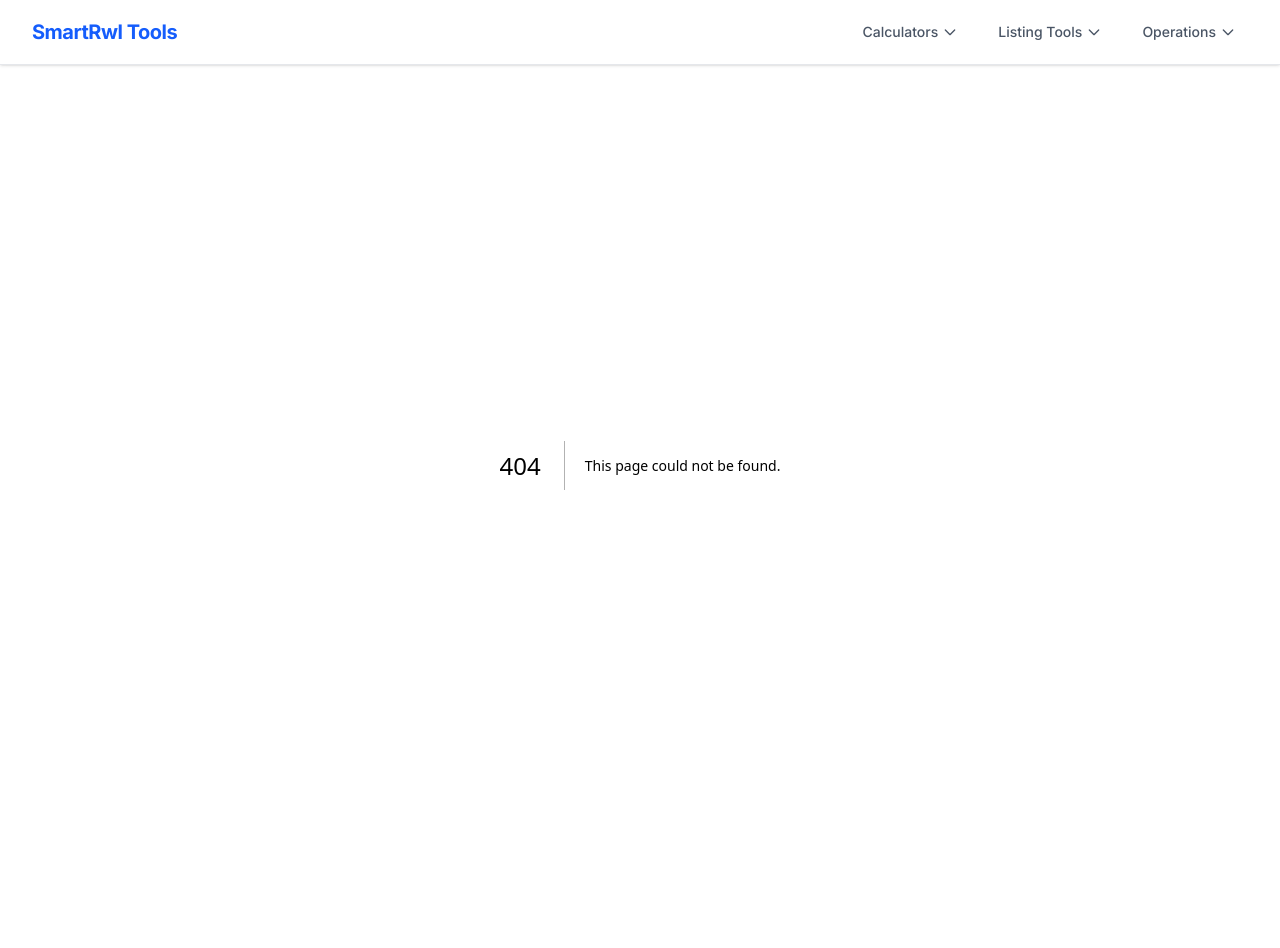
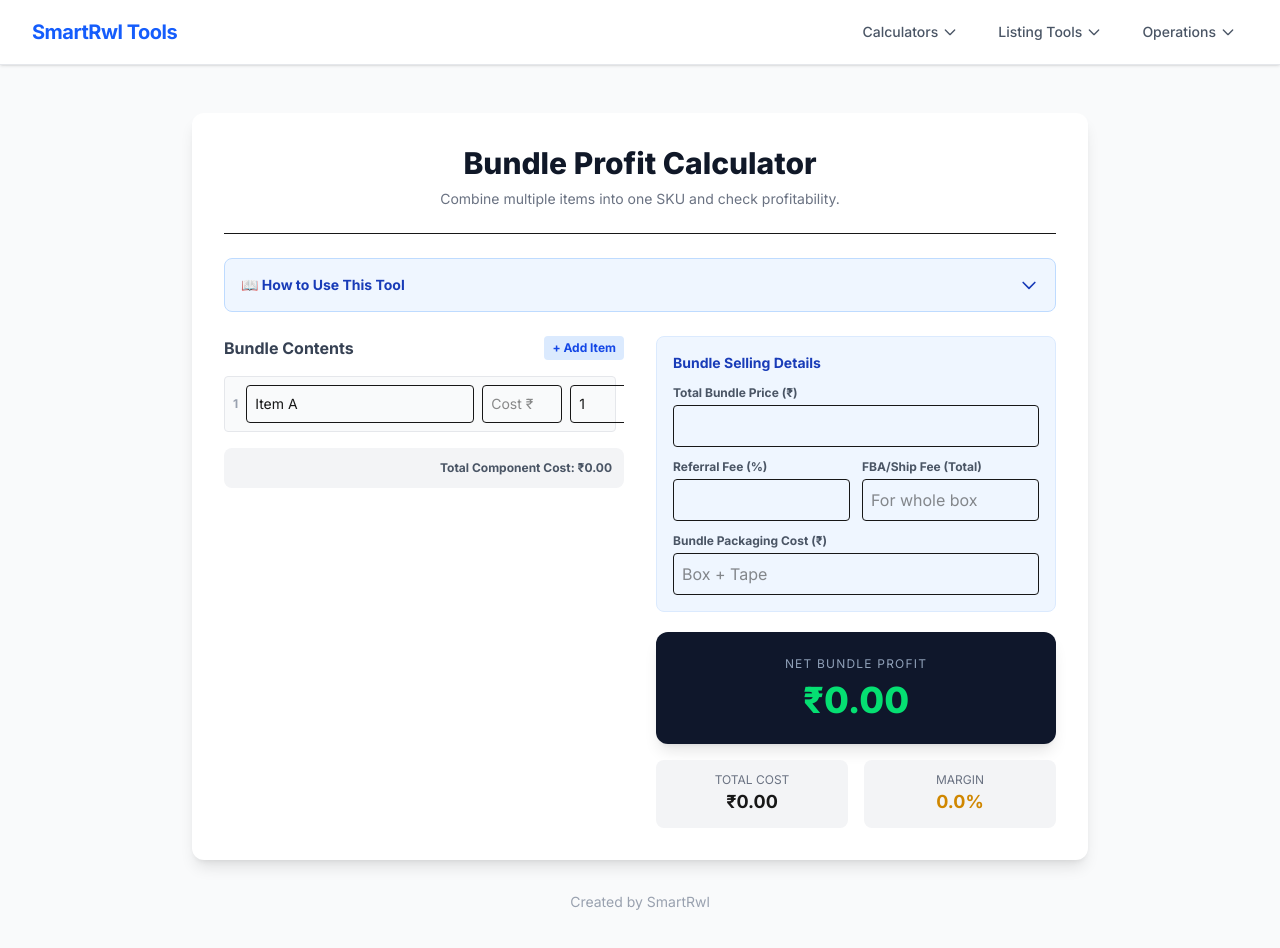
Before and after one commit to Smart-rwl/amazon-image-tool, a Next.js app: page /bundle-calculator in a window 1280 px wide. Before the commit this address had no page. Shown: the top 948 px of the page. Before the commit the page ends 865 px from the top, so only its background shows below. Built offline with nearby package versions, Linux system fonts and the light colour scheme.

Commit message:
Add Bundle Profit Calculator

```diff
--- /dev/null
+++ b/app/bundle-calculator/page.tsx
@@ -0,0 +1,207 @@
+'use client';
+
+import React, { useState, useEffect } from 'react';
+
+type Component = {
+  id: number;
+  name: string;
+  cost: number | '';
+  qty: number | '';
+};
+
+export default function BundleCalculator() {
+  // Bundle Details
+  const [bundlePrice, setBundlePrice] = useState<number | ''>('');
+  const [referralFee, setReferralFee] = useState<number | ''>(''); // %
+  const [fbaFee, setFbaFee] = useState<number | ''>(''); // Fixed fee for the WHOLE bundle
+  const [bundlePackaging, setBundlePackaging] = useState<number | ''>(''); // Box to hold them together
+
+  // Components List
+  const [components, setComponents] = useState<Component[]>([
+    { id: 1, name: 'Item A', cost: '', qty: 1 }
+  ]);
+
+  // Outputs
+  const [totalCost, setTotalCost] = useState<number>(0);
+  const [netProfit, setNetProfit] = useState<number>(0);
+  const [margin, setMargin] = useState<number>(0);
+  const [showGuide, setShowGuide] = useState(false);
+
+  // Add/Remove Components
+  const addComponent = () => {
+    setComponents([...components, { id: Date.now(), name: `Item ${components.length + 1}`, cost: '', qty: 1 }]);
+  };
+
+  const removeComponent = (id: number) => {
+    if (components.length > 1) {
+      setComponents(components.filter(c => c.id !== id));
+    }
+  };
+
+  const updateComponent = (id: number, field: keyof Component, value: any) => {
+    setComponents(components.map(c => c.id === id ? { ...c, [field]: value } : c));
+  };
+
+  useEffect(() => {
+    const price = Number(bundlePrice) || 0;
+    const refPct = Number(referralFee) || 0;
+    const fba = Number(fbaFee) || 0;
+    const pack = Number(bundlePackaging) || 0;
+
+    // 1. Calculate Total Component Cost
+    let componentsCost = 0;
+    components.forEach(c => {
+      const cCost = Number(c.cost) || 0;
+      const cQty = Number(c.qty) || 0;
+      componentsCost += (cCost * cQty);
+    });
+
+    // 2. Calculate Fees
+    const referralAmount = price * (refPct / 100);
+
+    // 3. Total Costs
+    const totalExpenses = componentsCost + referralAmount + fba + pack;
+
+    // 4. Profit
+    const profit = price - totalExpenses;
+    const profitMargin = price > 0 ? (profit / price) * 100 : 0;
+
+    setTotalCost(totalExpenses);
+    setNetProfit(profit);
+    setMargin(profitMargin);
+
+  }, [bundlePrice, referralFee, fbaFee, bundlePackaging, components]);
+
+  return (
+    <div className="min-h-screen bg-gray-50 flex flex-col items-center py-12 px-4 font-sans">
+      <div className="max-w-4xl w-full bg-white p-8 rounded-xl shadow-lg space-y-6">
+
+        {/* Header */}
+        <div className="text-center border-b pb-6">
+          <h1 className="text-3xl font-extrabold text-gray-900">
+            Bundle Profit Calculator
+          </h1>
+          <p className="mt-2 text-sm text-gray-500">
+            Combine multiple items into one SKU and check profitability.
+          </p>
+        </div>
+
+        {/* --- HOW TO USE SECTION --- */}
+        <div className="bg-blue-50 border border-blue-200 rounded-lg overflow-hidden">
+          <button
+            onClick={() => setShowGuide(!showGuide)}
+            className="w-full flex justify-between items-center p-4 text-blue-800 font-bold text-sm hover:bg-blue-100 transition-colors"
+          >
+            <span>📖 How to Use This Tool</span>
+            <svg className={`w-5 h-5 transition-transform ${showGuide ? 'rotate-180' : ''}`} fill="none" stroke="currentColor" viewBox="0 0 24 24"><path strokeLinecap="round" strokeLinejoin="round" strokeWidth="2" d="M19 9l-7 7-7-7"></path></svg>
+          </button>
+
+          {showGuide && (
+            <div className="p-4 border-t border-blue-200 text-sm text-blue-900 space-y-2 bg-blue-50/50">
+              <p><strong>1. Add Components:</strong> List every item going into the bundle (e.g., 1 Shampoo, 1 Conditioner).</p>
+              <p><strong>2. Enter Bundle Price:</strong> The final price you will sell the whole set for.</p>
+              <p><strong>3. Enter Fees:</strong> Remember, FBA fees are based on the <strong>total size/weight</strong> of the bundle, not individual items.</p>
+              <p><strong>Why Bundle?</strong> You save on FBA fees because you only pay for 1 shipment/pick-and-pack instead of 2!</p>
+            </div>
+          )}
+        </div>
+
+        <div className="grid grid-cols-1 md:grid-cols-2 gap-8">
+
+          {/* LEFT: COMPONENTS */}
+          <div className="space-y-4">
+            <div className="flex justify-between items-center">
+              <h3 className="font-bold text-gray-700">Bundle Contents</h3>
+              <button onClick={addComponent} className="text-xs bg-blue-100 text-blue-700 px-2 py-1 rounded font-bold hover:bg-blue-200">+ Add Item</button>
+            </div>
+
+            <div className="space-y-3 max-h-80 overflow-y-auto pr-2">
+              {components.map((comp, index) => (
+                <div key={comp.id} className="flex gap-2 items-center bg-gray-50 p-2 rounded border border-gray-200">
+                  <div className="w-8 text-center font-bold text-gray-400 text-xs">{index + 1}</div>
+                  <input
+                    type="text"
+                    placeholder="Item Name"
+                    className="flex-1 p-2 text-sm border rounded"
+                    value={comp.name}
+                    onChange={(e) => updateComponent(comp.id, 'name', e.target.value)}
+                  />
+                  <input
+                    type="number"
+                    placeholder="Cost ₹"
+                    className="w-20 p-2 text-sm border rounded"
+                    value={comp.cost}
+                    onChange={(e) => updateComponent(comp.id, 'cost', Number(e.target.value))}
+                  />
+                  <input
+                    type="number"
+                    placeholder="Qty"
+                    className="w-16 p-2 text-sm border rounded"
+                    value={comp.qty}
+                    onChange={(e) => updateComponent(comp.id, 'qty', Number(e.target.value))}
+                  />
+                  {components.length > 1 && (
+                    <button onClick={() => removeComponent(comp.id)} className="text-red-400 hover:text-red-600 font-bold px-2">×</button>
+                  )}
+                </div>
+              ))}
+            </div>
+
+            <div className="bg-gray-100 p-3 rounded-lg text-right text-xs font-bold text-gray-600">
+              Total Component Cost: ₹{components.reduce((acc, curr) => acc + (Number(curr.cost||0) * Number(curr.qty||0)), 0).toFixed(2)}
+            </div>
+          </div>
+
+          {/* RIGHT: ECONOMICS */}
+          <div className="space-y-5">
+            <div className="bg-blue-50 p-4 rounded-lg border border-blue-100 space-y-3">
+              <h3 className="font-bold text-blue-800 text-sm">Bundle Selling Details</h3>
+              <div>
+                <label className="block text-xs font-bold text-gray-600 mb-1">Total Bundle Price (₹)</label>
+                <input type="number" className="w-full p-2 border rounded" value={bundlePrice} onChange={e => setBundlePrice(Number(e.target.value))} />
+              </div>
+              <div className="grid grid-cols-2 gap-3">
+                <div>
+                  <label className="block text-xs font-bold text-gray-600 mb-1">Referral Fee (%)</label>
+                  <input type="number" className="w-full p-2 border rounded" value={referralFee} onChange={e => setReferralFee(Number(e.target.value))} />
+                </div>
+                <div>
+                  <label className="block text-xs font-bold text-gray-600 mb-1">FBA/Ship Fee (Total)</label>
+                  <input type="number" className="w-full p-2 border rounded" value={fbaFee} onChange={e => setFbaFee(Number(e.target.value))} placeholder="For whole box" />
+                </div>
+              </div>
+              <div>
+                <label className="block text-xs font-bold text-gray-600 mb-1">Bundle Packaging Cost (₹)</label>
+                <input type="number" className="w-full p-2 border rounded" value={bundlePackaging} onChange={e => setBundlePackaging(Number(e.target.value))} placeholder="Box + Tape" />
+              </div>
+            </div>
+
+            {/* RESULTS */}
+            <div className="flex flex-col space-y-4">
+              <div className="bg-slate-900 text-white p-6 rounded-xl shadow-lg text-center">
+                <p className="text-xs text-slate-400 uppercase tracking-widest mb-2">Net Bundle Profit</p>
+                <div className={`text-4xl font-extrabold ${netProfit >= 0 ? 'text-green-400' : 'text-red-400'}`}>
+                  ₹{netProfit.toFixed(2)}
+                </div>
+              </div>
+
+              <div className="grid grid-cols-2 gap-4 text-center">
+                <div className="bg-gray-100 p-3 rounded-lg">
+                  <p className="text-xs text-gray-500 uppercase">Total Cost</p>
+                  <p className="font-bold text-lg">₹{totalCost.toFixed(2)}</p>
+                </div>
+                <div className="bg-gray-100 p-3 rounded-lg">
+                  <p className="text-xs text-gray-500 uppercase">Margin</p>
+                  <p className={`font-bold text-lg ${margin >= 15 ? 'text-green-600' : 'text-yellow-600'}`}>{margin.toFixed(1)}%</p>
+                </div>
+              </div>
+            </div>
+
+          </div>
+
+        </div>
+      </div>
+      <div className="mt-8 text-center text-gray-400 text-sm">Created by SmartRwl</div>
+    </div>
+  );
+}
--- a/app/layout.tsx
+++ b/app/layout.tsx
@@ -51,6 +51,7 @@ export default function RootLayout({
                       <Link href="/volume-calculator" className="block px-4 py-2 text-sm text-gray-700 hover:bg-blue-50 hover:text-blue-600">Price Drop Strategy</Link>
                       <Link href="/influencer-roi" className="block px-4 py-2 text-sm text-gray-700 hover:bg-blue-50 hover:text-blue-600">Influencer ROI Calc</Link>
                       <Link href="/price-matcher" className="block px-4 py-2 text-sm text-gray-700 hover:bg-blue-50 hover:text-blue-600">Competitor Price Match</Link>
+                      <Link href="/bundle-calculator" className="block px-4 py-2 text-sm text-gray-700 hover:bg-blue-50 hover:text-blue-600">Bundle Profit Calc</Link>
                     </div>
                   </div>
                 </div>
```
